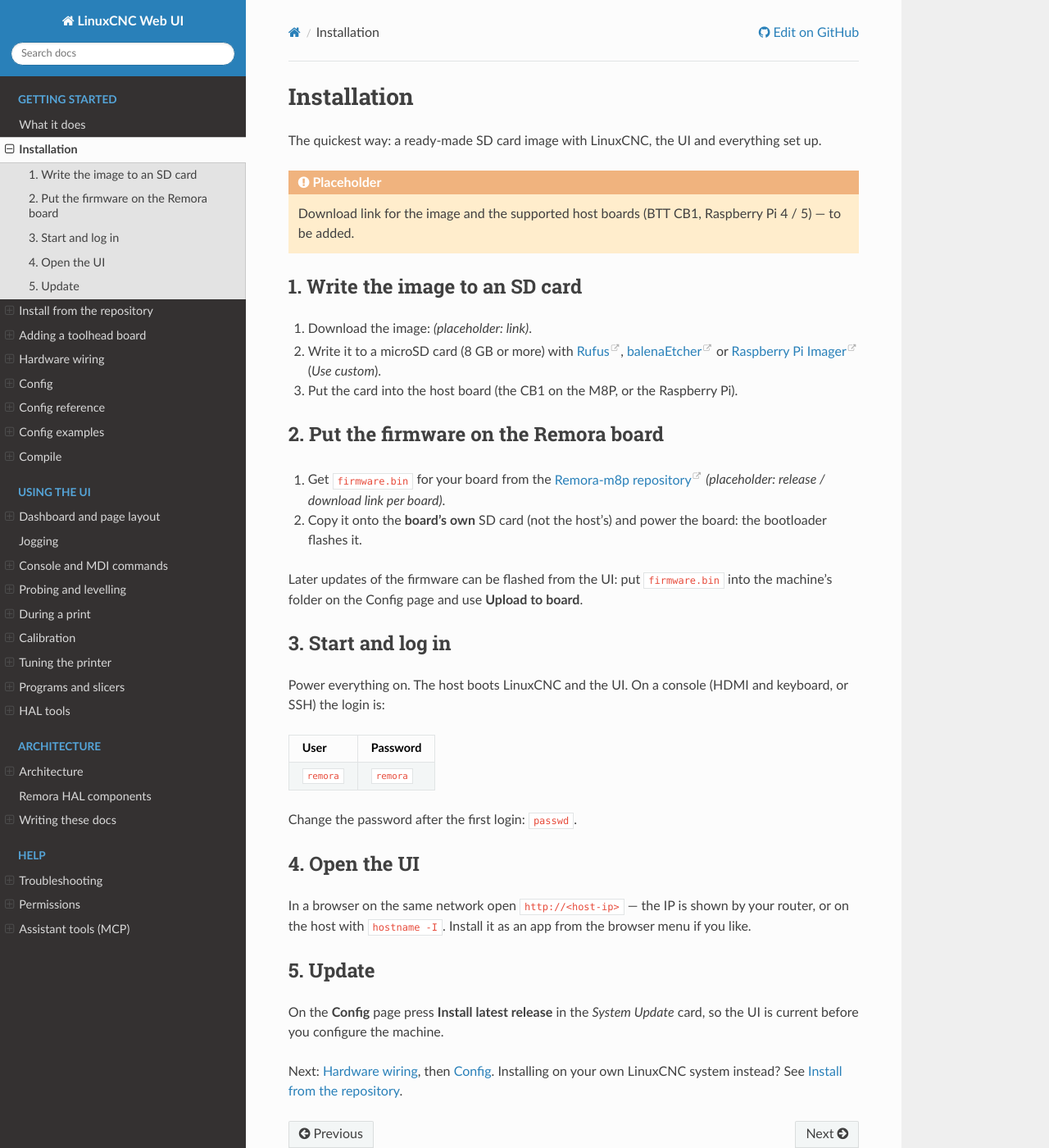
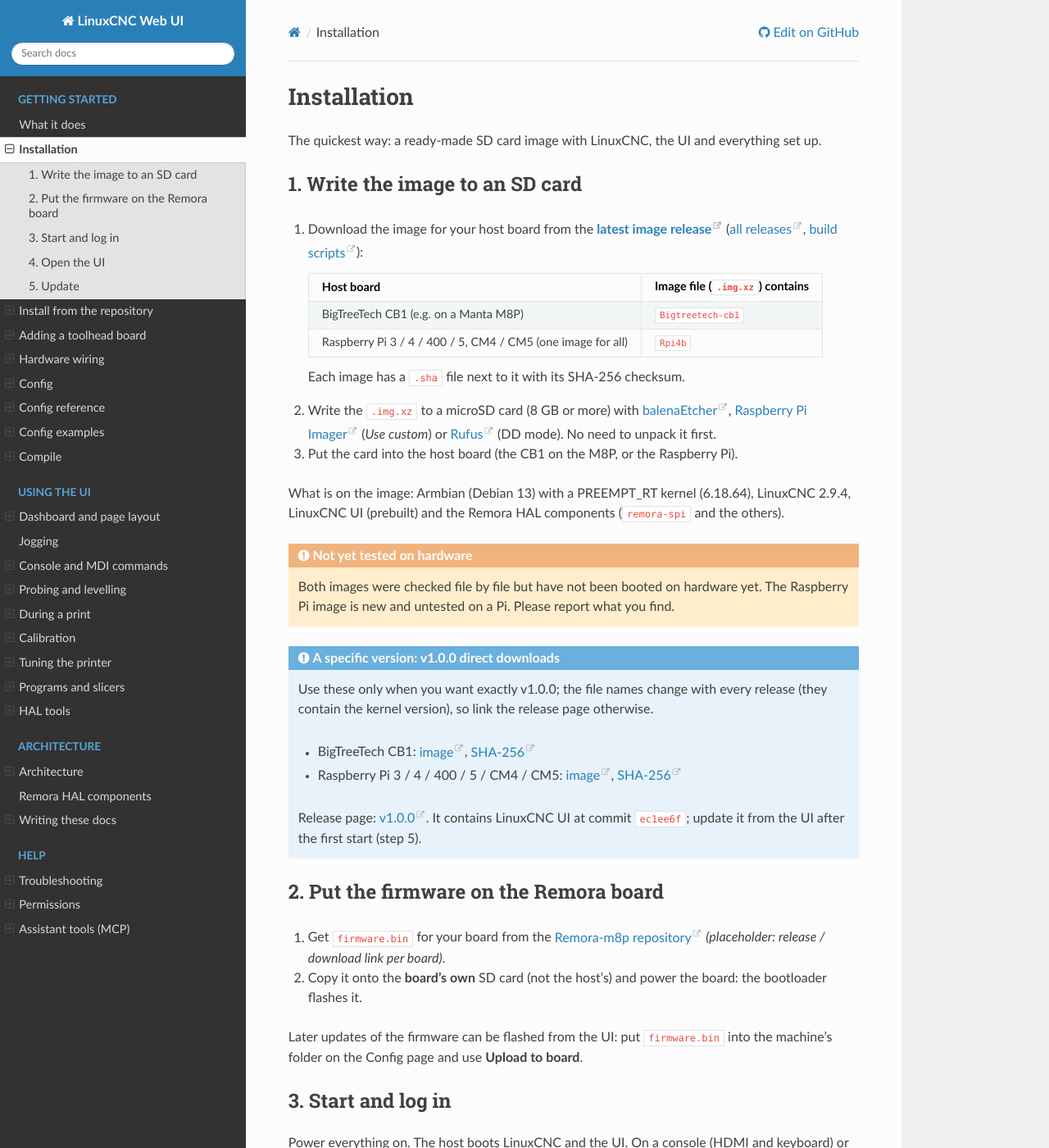
Before and after one commit to q4yz/LinuxCNC_UI, a Sphinx documentation site: the page built from docs/getting-started/installation.md, in a window 1280 px wide and 1400 px high. Shown: the whole window at 82% size. Built offline with Sphinx 7.4.7 and the Read the Docs theme 3.1.0, drawn with Linux system fonts in a browser that asks for light colours; some of the changed text lies outside the part shown.

Commit message:
Docs: the SD card image links (LinuxCNC_UI-images)
Installation now links the latest image release (not a file: the file
names carry the kernel version), names the image per host board (BTT
CB1; Raspberry Pi 3 / 4 / 400 / 5, CM4 / CM5), what is on it (Armbian
Debian 13, PREEMPT_RT 6.18.64, LinuxCNC 2.9.4, the UI, the Remora HAL
components), how to flash it (no unpacking), the root login, SSH and
http://remora.local, and that both images are not yet tested on
hardware. The v1.0.0 direct downloads are listed as a pinned version.
The README's Install section leads with the image.

Co-Authored-By: Claude Opus 5.5 <noreply@anthropic.com>
Claude-Session: https://claude.ai/code/session_0139iwEvknBCp2bKauYmu7RW

```diff
--- a/docs/getting-started/installation.md
+++ b/docs/getting-started/installation.md
@@ -2,19 +2,49 @@
 
 The quickest way: a ready-made SD card image with LinuxCNC, the UI and everything set up.
 
-:::{admonition} Placeholder
+## 1. Write the image to an SD card
+
+1. Download the image for your host board from the
+   **[latest image release](https://github.com/q4yz/LinuxCNC_UI-images/releases/latest)**
+   ([all releases](https://github.com/q4yz/LinuxCNC_UI-images/releases),
+   [build scripts](https://github.com/q4yz/LinuxCNC_UI-images)):
+
+   | Host board | Image file (`.img.xz`) contains |
+   |---|---|
+   | BigTreeTech CB1 (e.g. on a Manta M8P) | `Bigtreetech-cb1` |
+   | Raspberry Pi 3 / 4 / 400 / 5, CM4 / CM5 (one image for all) | `Rpi4b` |
+
+   Each image has a `.sha` file next to it with its SHA-256 checksum.
+2. Write the `.img.xz` to a microSD card (8 GB or more) with
+   [balenaEtcher](https://etcher.balena.io),
+   [Raspberry Pi Imager](https://www.raspberrypi.com/software/) (*Use custom*) or
+   [Rufus](https://rufus.ie) (DD mode). No need to unpack it first.
+3. Put the card into the host board (the CB1 on the M8P, or the Raspberry Pi).
+
+What is on the image: Armbian (Debian 13) with a PREEMPT_RT kernel (6.18.64), LinuxCNC 2.9.4,
+LinuxCNC UI (prebuilt) and the Remora HAL components (`remora-spi` and the others).
+
+:::{admonition} Not yet tested on hardware
 :class: warning
-Download link for the image and the supported host boards (BTT CB1, Raspberry Pi 4 / 5) — to
-be added.
+Both images were checked file by file but have not been booted on hardware yet. The Raspberry
+Pi image is new and untested on a Pi. Please report what you find.
 :::
 
-## 1. Write the image to an SD card
+:::{admonition} A specific version: v1.0.0 direct downloads
+:class: note
+Use these only when you want exactly v1.0.0; the file names change with every release (they
+contain the kernel version), so link the release page otherwise.
 
-1. Download the image: *(placeholder: link)*.
-2. Write it to a microSD card (8 GB or more) with [Rufus](https://rufus.ie),
-   [balenaEtcher](https://etcher.balena.io) or
-   [Raspberry Pi Imager](https://www.raspberrypi.com/software/) (*Use custom*).
-3. Put the card into the host board (the CB1 on the M8P, or the Raspberry Pi).
+- BigTreeTech CB1:
+  [image](https://github.com/q4yz/LinuxCNC_UI-images/releases/download/v1.0.0/Armbian-unofficial_26.11.0-trunk_Bigtreetech-cb1_trixie_current_6.18.64_xfce_desktop.img.xz),
+  [SHA-256](https://github.com/q4yz/LinuxCNC_UI-images/releases/download/v1.0.0/Armbian-unofficial_26.11.0-trunk_Bigtreetech-cb1_trixie_current_6.18.64_xfce_desktop.img.xz.sha)
+- Raspberry Pi 3 / 4 / 400 / 5 / CM4 / CM5:
+  [image](https://github.com/q4yz/LinuxCNC_UI-images/releases/download/v1.0.0/Armbian-unofficial_26.11.0-trunk_Rpi4b_trixie_current_6.18.64_xfce_desktop.img.xz),
+  [SHA-256](https://github.com/q4yz/LinuxCNC_UI-images/releases/download/v1.0.0/Armbian-unofficial_26.11.0-trunk_Rpi4b_trixie_current_6.18.64_xfce_desktop.img.xz.sha)
+
+Release page: [v1.0.0](https://github.com/q4yz/LinuxCNC_UI-images/releases/tag/v1.0.0). It
+contains LinuxCNC UI at commit `ec1ee6f`; update it from the UI after the first start (step 5).
+:::
 
 ## 2. Put the firmware on the Remora board
 
@@ -29,19 +59,21 @@ folder on the Config page and use **Upload to board**.
 
 ## 3. Start and log in
 
-Power everything on. The host boots LinuxCNC and the UI. On a console (HDMI and keyboard, or
-SSH) the login is:
+Power everything on. The host boots LinuxCNC and the UI. On a console (HDMI and keyboard) or
+over SSH (`ssh remora@remora.local`) the login is:
 
 | User | Password |
 |------|----------|
 | `remora` | `remora` |
+| `root` | `remora` |
 
-Change the password after the first login: `passwd`.
+Change both passwords after the first login: `passwd` (and `sudo passwd root`).
 
 ## 4. Open the UI
 
-In a browser on the same network open `http://<host-ip>` — the IP is shown by your router, or
-on the host with `hostname -I`. Install it as an app from the browser menu if you like.
+In a browser on the same network open **<http://remora.local>**. If that name does not resolve
+on your network, use `http://<host-ip>` — the IP is shown by your router, or on the host with
+`hostname -I`. Install it as an app from the browser menu if you like.
 
 ## 5. Update
 
```
Also changed, not shown: README.md (+3 -1 lines).
